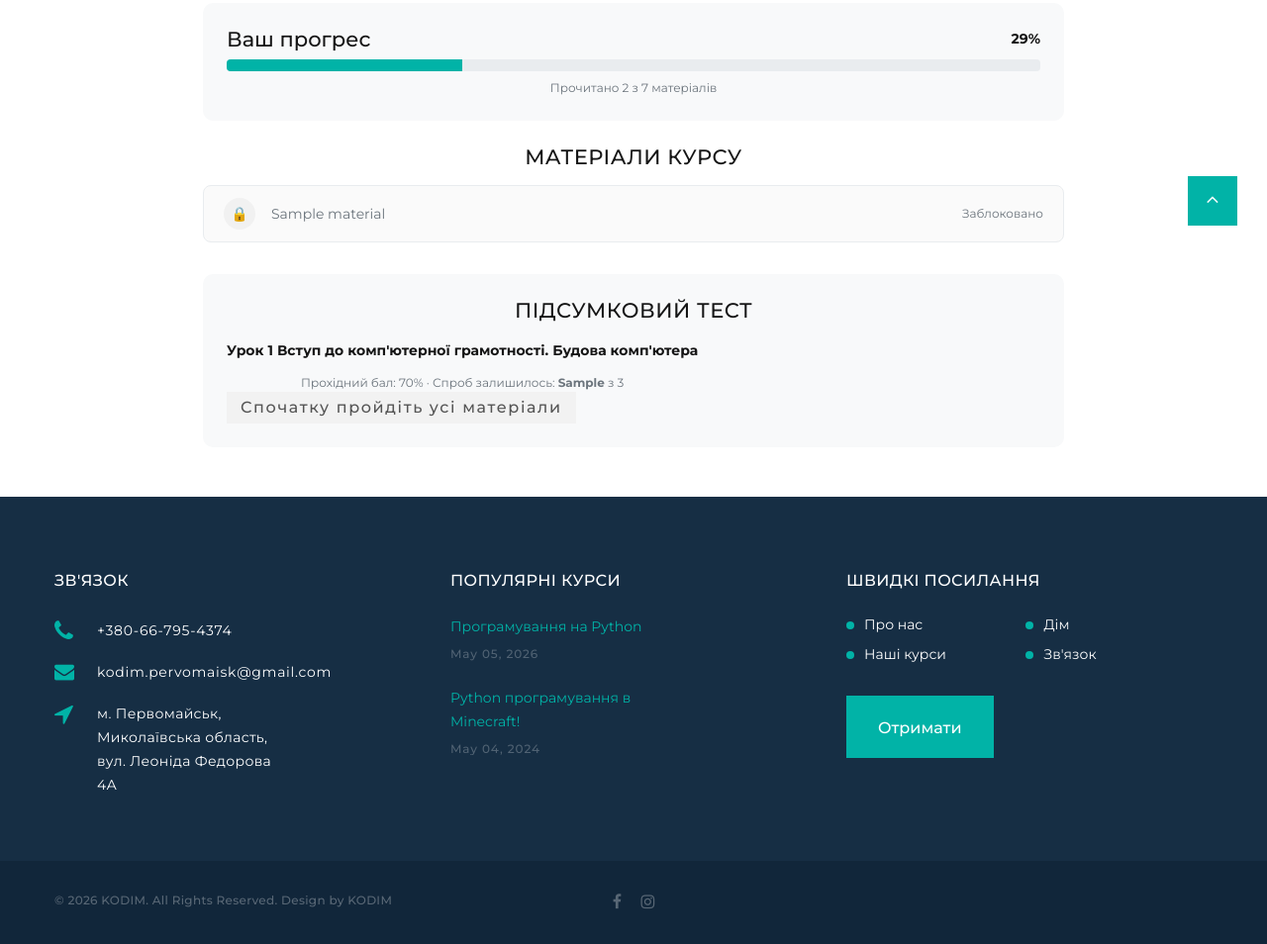
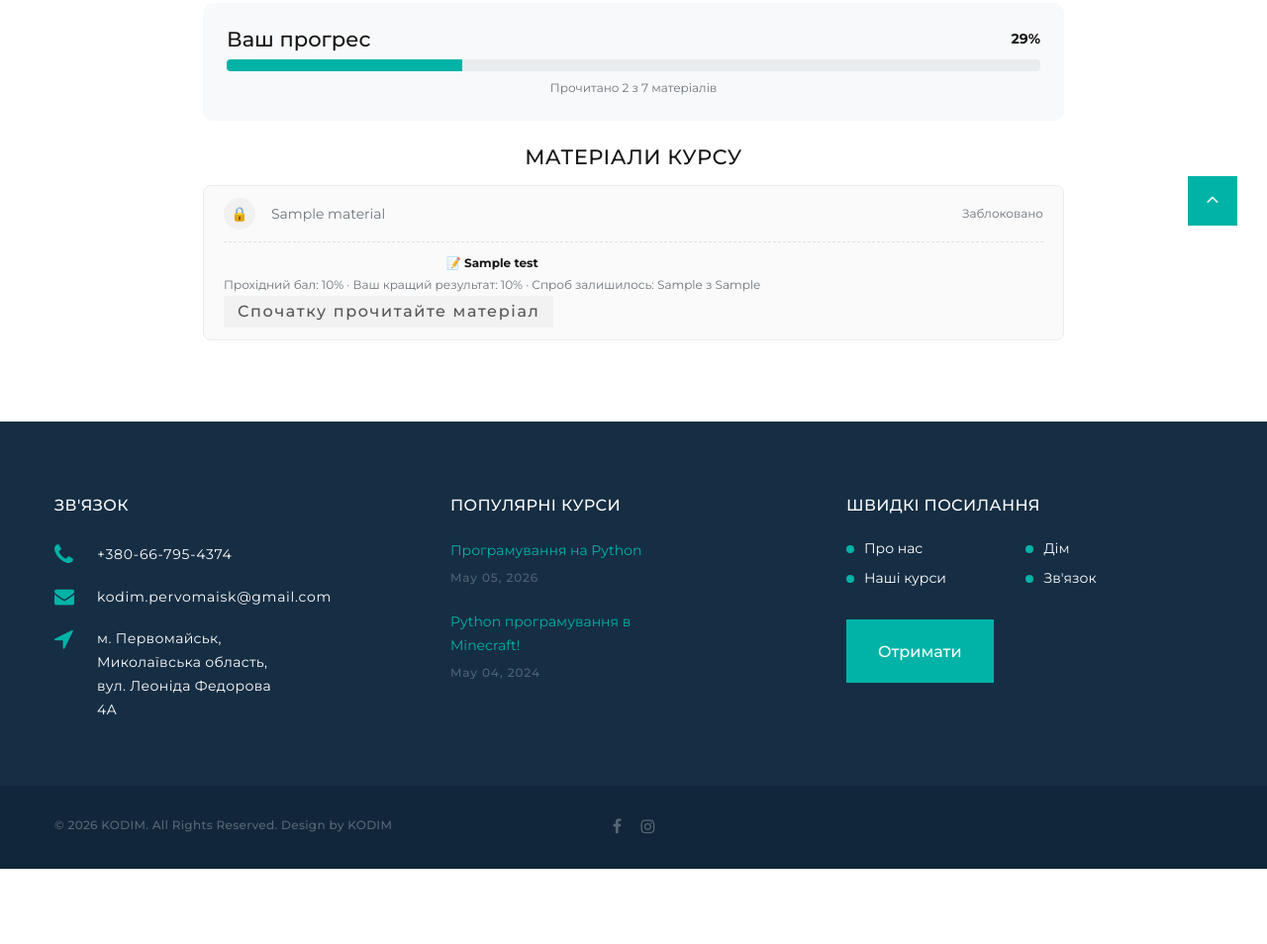
Before and after one commit to Kodim-program/kodim-site, a Django app: template learning/templates/learning/course_materials.html in a window 1280 px wide. Shown: the part 642-1596 px from the top of the page at 99% size. After the commit the page ends 1520 px from the top, so only its background shows below. Run offline with Django 4.2, Linux system fonts and the light colour scheme; data comes from the database, SQL or seed files in the repository; both versions use the stored data as it was after the commit; the template is opened without the code that fills it: values that come from a table or form of the project are taken from there, most other values are stand-ins (such as "Sample title", 1, 10 or a date in 2020); some libraries are stand-ins or nearby versions.

Commit message:
test_lesson

```diff
--- a/learning/templates/learning/course_materials.html
+++ b/learning/templates/learning/course_materials.html
@@ -54,8 +54,8 @@
         <h5 class="text-uppercase text-spacing-100 mb-3">Матеріали курсу</h5>
         <ul class="list-group mb-4 learning-materials-list">
           {% for item in materials_status %}
-          <li class="list-group-item d-flex align-items-center justify-content-between
-                      {% if item.is_read %}learning-item-read{% elif not item.is_unlocked %}learning-item-locked{% endif %}">
+          <li class="list-group-item {% if item.is_read %}learning-item-read{% elif not item.is_unlocked %}learning-item-locked{% endif %}">
+            <div class="d-flex align-items-center justify-content-between">
               <div class="d-flex align-items-center">
                 <span class="learning-step-number
                               {% if item.is_read %}learning-step-done{% elif not item.is_unlocked %}learning-step-locked{% endif %}">
@@ -74,37 +74,38 @@
               {% else %}
                 <span class="small text-muted">Заблоковано</span>
               {% endif %}
-          </li>
-          {% endfor %}
-        </ul>
+            </div>
 
-        <!-- Підсумковий тест -->
-        {% if test %}
-        <div class="learning-test-box">
-          <h5 class="text-uppercase text-spacing-100 mb-3">Підсумковий тест</h5>
+            <!-- Тест цього уроку (якщо є) -->
+            {% if item.test %}
+            <div class="learning-lesson-test">
               <div class="d-flex align-items-center justify-content-between flex-wrap">
                 <div>
-              <p class="mb-1"><strong>{{ test.title }}</strong></p>
-              <p class="small text-muted mb-0">
-                Прохідний бал: {{ test.passing_score }}%
-                {% if test_attempts_left is not None %}
-                · Спроб залишилось: <strong>{{ test_attempts_left }}</strong> з {{ test.max_attempts }}
-                {% else %}
-                · Максимум спроб: {{ test.max_attempts }}
+                  <span class="font-weight-bold small">&#128221; {{ item.test.title }}</span>
+                  <span class="small text-muted d-block d-sm-inline">
+                    Прохідний бал: {{ item.test.passing_score }}%
+                    {% if item.test_best_result %}
+                    · Ваш кращий результат: {{ item.test_best_result.score }}%
                     {% endif %}
-              </p>
+                    · Спроб залишилось: {{ item.test_attempts_left }} з {{ item.test.max_attempts }}
+                  </span>
                 </div>
-            {% if not enrollment.all_materials_read %}
-              <span class="badge badge-pill learning-badge-progress">Спочатку пройдіть усі матеріали</span>
-            {% elif test_attempts_left == 0 %}
+                {% if not item.is_read %}
+                  <span class="badge badge-pill learning-badge-progress">Спочатку прочитайте матеріал</span>
+                {% elif item.test_attempts_left == 0 %}
                   <span class="badge badge-pill learning-badge-danger">Спроби вичерпано</span>
                 {% else %}
-              <a href="{% url 'learning:take_test' enrollment.course.id %}"
-                 class="button button-primary button-ujarak mt-2 mt-sm-0">Пройти тест</a>
+                  <a href="{% url 'learning:take_test' item.material.id %}"
+                     class="button button-sm button-primary button-ujarak mt-2 mt-sm-0">
+                    {% if item.test_best_result %}Пройти ще раз{% else %}Пройти тест{% endif %}
+                  </a>
                 {% endif %}
               </div>
             </div>
             {% endif %}
+          </li>
+          {% endfor %}
+        </ul>
 
       </div>
     </div>
@@ -112,7 +113,7 @@
 </section>
 
 <style>
-.learning-progress-box, .learning-test-box {
+.learning-progress-box {
   background: #f8f9fa; border-radius: 10px; padding: 24px;
 }
 .learning-progress-bar { background-color: #01b3a7; }
@@ -128,6 +129,9 @@
 .learning-step-locked { background: #f1f1f1; color: #adb5bd; }
 .learning-badge-progress { background-color: #f2f2f2; color: #555; padding: 8px 14px; }
 .learning-badge-danger { background-color: #fdeceb; color: #f5543f; padding: 8px 14px; }
+.learning-lesson-test {
+  margin-top: 12px; padding-top: 12px; border-top: 1px dashed #e0e0e0;
+}
 </style>
 {% endblock content %}
 
```
Also changed, not shown: learning/templates/learning/test.html (+4 -3 lines), learning/templates/learning/test_result.html (+4 -4 lines), db.sqlite3. Lines whose indentation alone changed are shown as unchanged.
